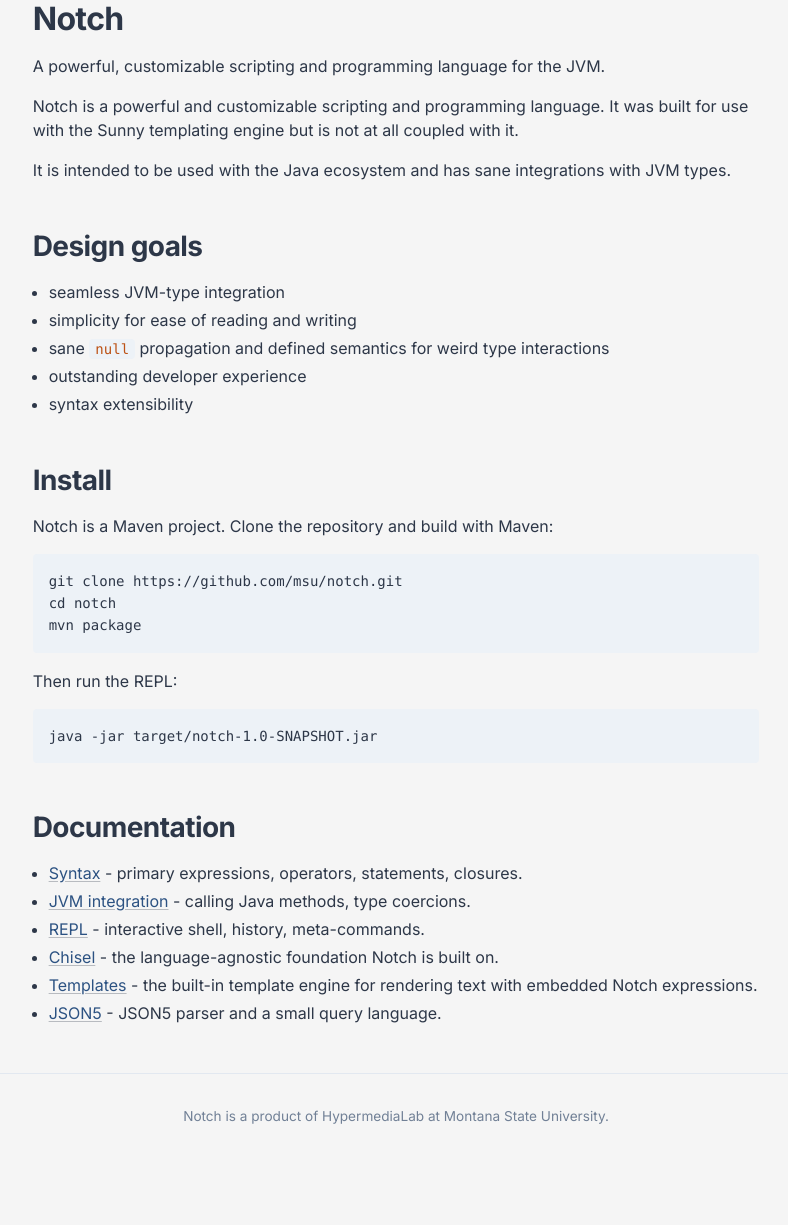
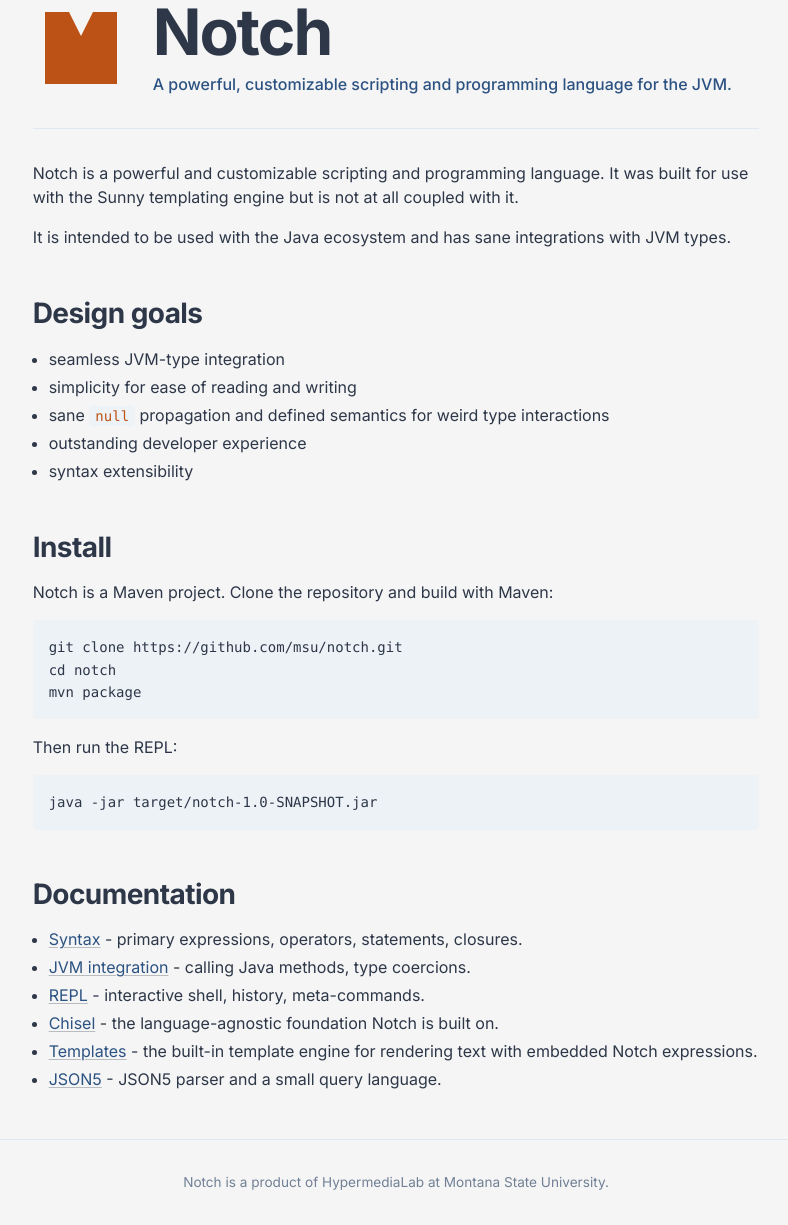
Before and after one commit to msu/notch, a Jekyll site: the page built from docs/index.html, in a window 1280 px wide. Shown: the whole page, without its empty margins (244-1032 px from the left). Built offline with Jekyll 4.4.1, drawn with Linux system fonts in a browser that asks for light colours; before the commit the page ends 1158 px from its top, so only the background shows below that.

Commit message:
update hero image starting point

```diff
--- a/docs/_sass/main.scss
+++ b/docs/_sass/main.scss
@@ -92,6 +92,55 @@
   width: 100%;
 }
 
+// Home-page hero: oversized brand glyph + wordmark, with a horizontal
+// divider separating the banner from the descriptive prose below.
+.hero {
+  .hero-banner {
+    display: flex;
+    align-items: center;
+    gap: 1.5rem;
+    margin-bottom: 2rem;
+    padding-bottom: 2rem;
+    border-bottom: 1px solid var(--border-muted);
+  }
+
+  .hero-glyph {
+    width: 96px;
+    height: 96px;
+    flex: 0 0 auto;
+  }
+
+  .hero-headlines {
+    flex: 1 1 auto;
+    min-width: 0;
+  }
+
+  h1 {
+    font-size: clamp(2.5rem, calc(4vw + 1rem), 4rem);
+    margin: 0 0 0.5rem 0;
+    line-height: 1;
+    letter-spacing: -0.03em;
+  }
+
+  .tagline {
+    margin: 0;
+    color: var(--accent);
+    font-weight: 500;
+  }
+
+  @media (max-width: 600px) {
+    .hero-banner {
+      flex-direction: column;
+      align-items: flex-start;
+      gap: 1rem;
+    }
+    .hero-glyph {
+      width: 64px;
+      height: 64px;
+    }
+  }
+}
+
 [hidden] {
   display: none !important;
 }
--- a/docs/index.html
+++ b/docs/index.html
@@ -4,8 +4,15 @@
 ---
 
 <section class="hero">
-  <h1>Notch</h1>
-  <p class="tagline">{{ site.tagline }}</p>
+  <div class="hero-banner">
+    <svg class="hero-glyph" viewBox="0 0 24 24" aria-hidden="true" focusable="false">
+      <path d="M3 3 H9 L12 9 L15 3 H21 V21 H3 Z" fill="#BC5215"/>
+    </svg>
+    <div class="hero-headlines">
+      <h1>Notch</h1>
+      <p class="tagline">{{ site.tagline }}</p>
+    </div>
+  </div>
   <p>
     Notch is a powerful and customizable scripting and programming language. It was built for use with the Sunny templating engine but is not at all coupled with it.
   </p>
```
